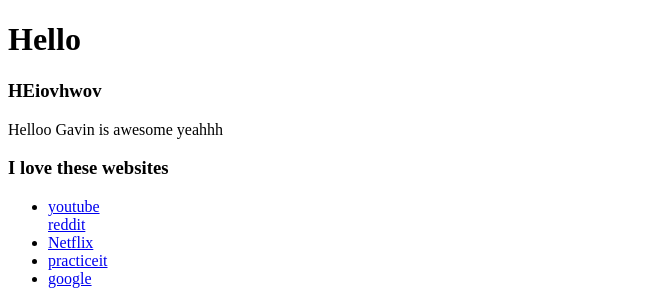
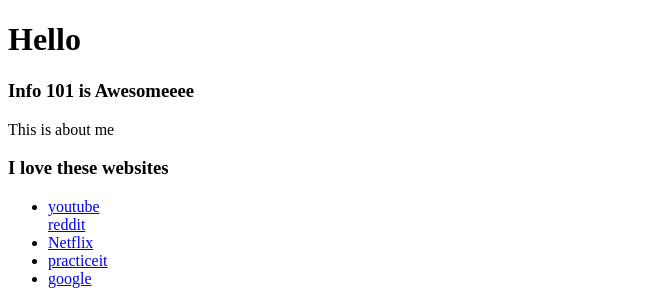
Before and after one commit to sreesg-1760145/sreesg-1760145.github.io, a plain HTML site: page embeddingOriginalWork.html in a window 1280 px wide. Shown: the top 290 px of the page, without its empty margins (0-657 px from the left). Drawn offline with Linux system fonts and the light colour scheme.

Commit message:
Update embeddingOriginalWork.html

```diff
--- a/embeddingOriginalWork.html
+++ b/embeddingOriginalWork.html
@@ -6,8 +6,8 @@
     </head>
     <body>
         <h1>Hello</h1>
-        <h3>HEiovhwov</h3>
-        <p>Helloo Gavin is awesome yeahhh</p>
+        <h3>Info 101 is Awesomeeee</h3>
+        <p>This is about me</p>
         <h3>I love these websites</h3>
         <ul>
             <li>
```
